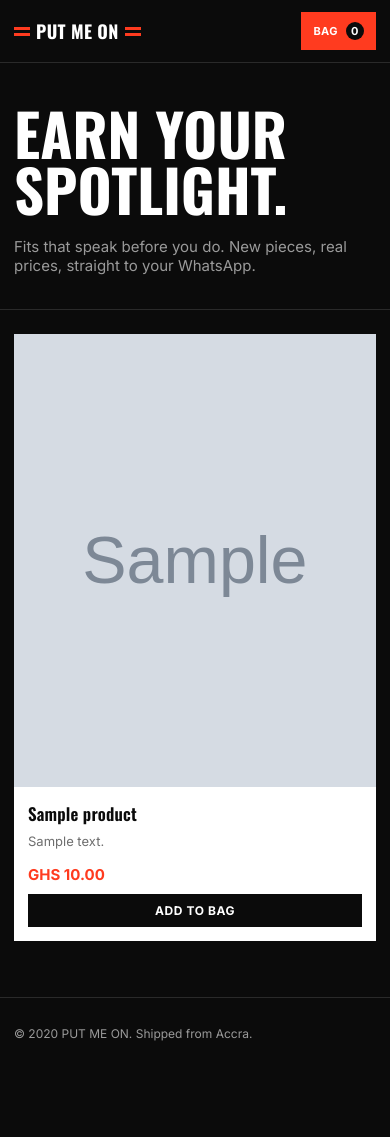
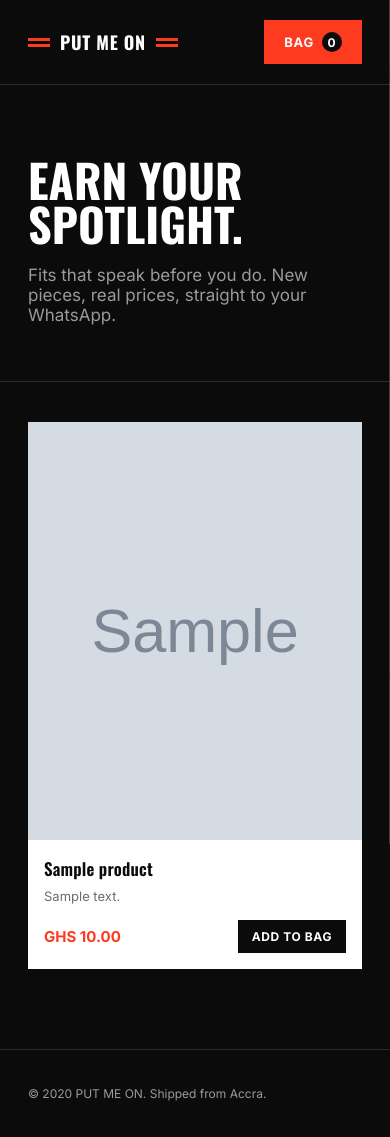
Before and after one commit to iamchairmano2/putmeon-store, a Flask app: page / in a window 390 px wide. Before the commit the page ends 1041 px from the top, so only its background shows below. Run offline with Flask 3, Linux system fonts and the light colour scheme; tables that the repository leaves empty hold one stand-in row (values such as "Sample post"); grey boxes marked "Sample" are stand-in pictures.

Commit message:
Initial commit

```diff
--- a/app.py
+++ b/app.py
@@ -293,7 +293,8 @@ def delete_product(product_id):
     return redirect(url_for("admin_dashboard"))
 
 
+init_db()
+
 if __name__ == "__main__":
-    init_db()
     port = int(os.environ.get("PORT", 5000))
     app.run(host="0.0.0.0", port=port, debug=False)
--- a/static/css/style.css
+++ b/static/css/style.css
@@ -603,184 +603,11 @@ button {
 /* Responsive                                                              */
 /* ---------------------------------------------------------------------- */
 
-@media (max-width: 1024px) {
-  .admin-main {
-    padding: 36px 20px 72px;
+@media (max-width: 640px) {
+  .admin-product-row {
+    grid-template-columns: 70px 1fr;
   }
-
-  .admin-product-row {
-    grid-template-columns: 90px 1fr auto;
+  .admin-product-row form:last-child {
+    grid-column: 1 / -1;
   }
 }
-
-@media (max-width: 768px) {
-  .topbar {
-    padding: 14px 18px;
-  }
-
-  .hero {
-    padding: 54px 18px 42px;
-  }
-
-  .catalog {
-    padding: 32px 18px 64px;
-  }
-
-  .site-footer {
-    padding: 18px 20px;
-  }
-
-  .product-grid {
-    grid-template-columns: repeat(auto-fill, minmax(200px, 1fr));
-  }
-
-  .cart-header,
-  .cart-items,
-  .cart-summary {
-    padding-left: 18px;
-    padding-right: 18px;
-  }
-
-  .admin-main {
-    padding: 28px 16px 56px;
-  }
-
-  .product-form {
-    padding: 18px;
-  }
-
-  .admin-product-row {
-    grid-template-columns: 1fr;
-    gap: 14px;
-  }
-
-  .admin-product-thumb {
-    width: 100%;
-    max-width: 120px;
-  }
-
-  .admin-product-row form:last-child {
-    grid-column: auto;
-  }
-}
-
-@media (max-width: 560px) {
-  .wordmark {
-    gap: 6px;
-    letter-spacing: 0.02em;
-  }
-
-  .wordmark-bars {
-    width: 16px;
-  }
-
-  .cart-toggle {
-    padding: 10px 12px;
-    font-size: 11px;
-    letter-spacing: 0.04em;
-  }
-
-  .cart-count {
-    width: 18px;
-    height: 18px;
-    font-size: 11px;
-  }
-
-  .hero h1 {
-    font-size: clamp(40px, 15vw, 68px);
-  }
-
-  .hero-sub {
-    font-size: 15px;
-  }
-
-  .product-grid {
-    grid-template-columns: 1fr;
-    gap: 18px;
-  }
-
-  .product-info {
-    padding: 14px;
-  }
-
-  .product-footer {
-    flex-direction: column;
-    align-items: flex-start;
-  }
-
-  .add-to-cart {
-    width: 100%;
-  }
-
-  .cart-drawer {
-    width: min(100vw, 420px);
-  }
-
-  .checkout-note {
-    font-size: 10px;
-  }
-
-  .auth-card {
-    padding: 28px 20px;
-  }
-
-  .admin-submit,
-  .admin-save-btn,
-  .admin-delete-btn {
-    width: 100%;
-    justify-content: center;
-  }
-
-  .admin-row-actions {
-    display: flex;
-  }
-}
-
-@media (max-width: 420px) {
-  .topbar {
-    padding: 12px 14px;
-  }
-
-  .hero {
-    padding: 42px 14px 34px;
-  }
-
-  .catalog {
-    padding: 24px 14px 56px;
-  }
-
-  .site-footer {
-    padding: 16px 14px;
-  }
-
-  .cart-header,
-  .cart-items,
-  .cart-summary {
-    padding-left: 14px;
-    padding-right: 14px;
-  }
-
-  .cart-item {
-    gap: 10px;
-  }
-
-  .cart-item img,
-  .cart-item .no-image {
-    width: 48px;
-    height: 60px;
-  }
-
-  .auth-card {
-    width: min(92vw, 360px);
-  }
-
-  .admin-main {
-    padding-left: 12px;
-    padding-right: 12px;
-  }
-
-  .product-form,
-  .admin-product-row {
-    padding: 14px;
-  }
-}
```
